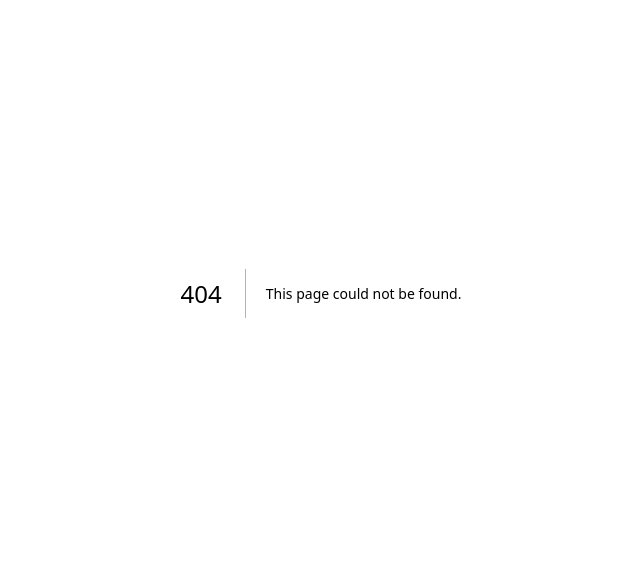
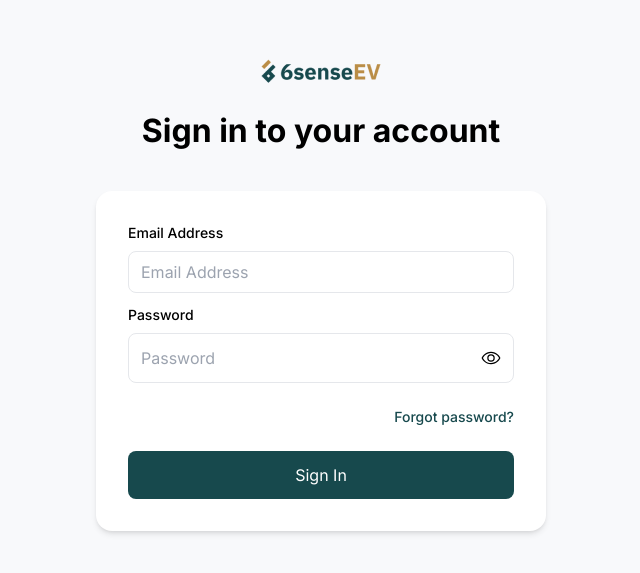
Before and after one commit to siamcse/form-design, a Next.js app: page /login in a window 1280 px wide. Before the commit this address had no page. Shown: the part 107-680 px from the top of the page, without its empty margins (319-959 px from the left). Built offline with nearby package versions, Linux system fonts and the light colour scheme.

Commit message:
form design added

```diff
--- a/app/globals.css
+++ b/app/globals.css
@@ -1,27 +1,3 @@
 @tailwind base;
 @tailwind components;
 @tailwind utilities;
-
-:root {
-  --foreground-rgb: 0, 0, 0;
-  --background-start-rgb: 214, 219, 220;
-  --background-end-rgb: 255, 255, 255;
-}
-
-@media (prefers-color-scheme: dark) {
-  :root {
-    --foreground-rgb: 255, 255, 255;
-    --background-start-rgb: 0, 0, 0;
-    --background-end-rgb: 0, 0, 0;
-  }
-}
-
-body {
-  color: rgb(var(--foreground-rgb));
-  background: linear-gradient(
-      to bottom,
-      transparent,
-      rgb(var(--background-end-rgb))
-    )
-    rgb(var(--background-start-rgb));
-}
--- /dev/null
+++ b/app/login/page.jsx
@@ -0,0 +1,49 @@
+'use client'
+import React, { useState } from 'react';
+import Image from 'next/image'
+
+const LoginPage = () => {
+    const [show, setShow] = useState(true);
+
+    return (
+        <section className='bg-[#f8f9fb] h-screen flex justify-center items-center'>
+            <div>
+                <div className='pb-9 flex flex-col items-center'>
+                    <Image
+                        className='pb-4'
+                        src="/images/EvLogo.png"
+                        width={120}
+                        height={36}
+                    />
+                    <h1 className="text-center text-[32px] font-bold">Sign in to your account</h1>
+                </div>
+                <form className='w-[450px] p-8 shadow-md rounded-2xl bg-[#ffffff]'>
+                    <div className='pb-3'>
+                        <label className='pb-2 text-sm font-medium block'>Email Address</label>
+                        <input className='w-full border px-3 py-2 rounded-lg focus:outline-none' type="email" placeholder="Email Address" />
+                    </div>
+                    <div className=''>
+                        <label className='pb-2 text-sm font-medium block'>Password</label>
+                        <div className='flex justify-between items-center w-full border px-3 py-2 rounded-lg'>
+                            <input className=' focus:outline-none' type={`${show ? 'text':'password'}`} placeholder="Password" />
+                            <div onClick={() => setShow(!show)}>
+                                {
+                                    show ? <>
+                                        <svg xmlns="http://www.w3.org/2000/svg" width="20" height="32" fill="#000000" viewBox="0 0 256 256"><path d="M247.31,124.76c-.35-.79-8.82-19.58-27.65-38.41C194.57,61.26,162.88,48,128,48S61.43,61.26,36.34,86.35C17.51,105.18,9,124,8.69,124.76a8,8,0,0,0,0,6.5c.35.79,8.82,19.57,27.65,38.4C61.43,194.74,93.12,208,128,208s66.57-13.26,91.66-38.34c18.83-18.83,27.3-37.61,27.65-38.4A8,8,0,0,0,247.31,124.76ZM128,192c-30.78,0-57.67-11.19-79.93-33.25A133.47,133.47,0,0,1,25,128,133.33,133.33,0,0,1,48.07,97.25C70.33,75.19,97.22,64,128,64s57.67,11.19,79.93,33.25A133.46,133.46,0,0,1,231.05,128C223.84,141.46,192.43,192,128,192Zm0-112a48,48,0,1,0,48,48A48.05,48.05,0,0,0,128,80Zm0,80a32,32,0,1,1,32-32A32,32,0,0,1,128,160Z"></path></svg>
+                                    </>:
+                                    <>
+                                            <svg xmlns="http://www.w3.org/2000/svg" width="20" height="32" fill="#000000" viewBox="0 0 256 256"><path d="M53.92,34.62A8,8,0,1,0,42.08,45.38L61.32,66.55C25,88.84,9.38,123.2,8.69,124.76a8,8,0,0,0,0,6.5c.35.79,8.82,19.57,27.65,38.4C61.43,194.74,93.12,208,128,208a127.11,127.11,0,0,0,52.07-10.83l22,24.21a8,8,0,1,0,11.84-10.76Zm47.33,75.84,41.67,45.85a32,32,0,0,1-41.67-45.85ZM128,192c-30.78,0-57.67-11.19-79.93-33.25A133.16,133.16,0,0,1,25,128c4.69-8.79,19.66-33.39,47.35-49.38l18,19.75a48,48,0,0,0,63.66,70l14.73,16.2A112,112,0,0,1,128,192Zm6-95.43a8,8,0,0,1,3-15.72,48.16,48.16,0,0,1,38.77,42.64,8,8,0,0,1-7.22,8.71,6.39,6.39,0,0,1-.75,0,8,8,0,0,1-8-7.26A32.09,32.09,0,0,0,134,96.57Zm113.28,34.69c-.42.94-10.55,23.37-33.36,43.8a8,8,0,1,1-10.67-11.92A132.77,132.77,0,0,0,231.05,128a133.15,133.15,0,0,0-23.12-30.77C185.67,75.19,158.78,64,128,64a118.37,118.37,0,0,0-19.36,1.57A8,8,0,1,1,106,49.79,134,134,0,0,1,128,48c34.88,0,66.57,13.26,91.66,38.35,18.83,18.83,27.3,37.62,27.65,38.41A8,8,0,0,1,247.31,131.26Z"></path></svg>
+                                    </>
+                                }
+                            </div>
+                        </div>
+                    </div>
+                    <p className='text-sm text-[#17494d] font-medium mt-6 text-right cursor-pointer'>Forgot password?</p>
+                    <button className='w-full mt-6 py-3 bg-[#17494d] text-white rounded-lg '>Sign In</button>
+                </form>
+            </div>
+        </section>
+    );
+};
+
+export default LoginPage;
```
Also changed, not shown: public/images/EvLogo.png (added), public/images/EyeSlash.png (added).
